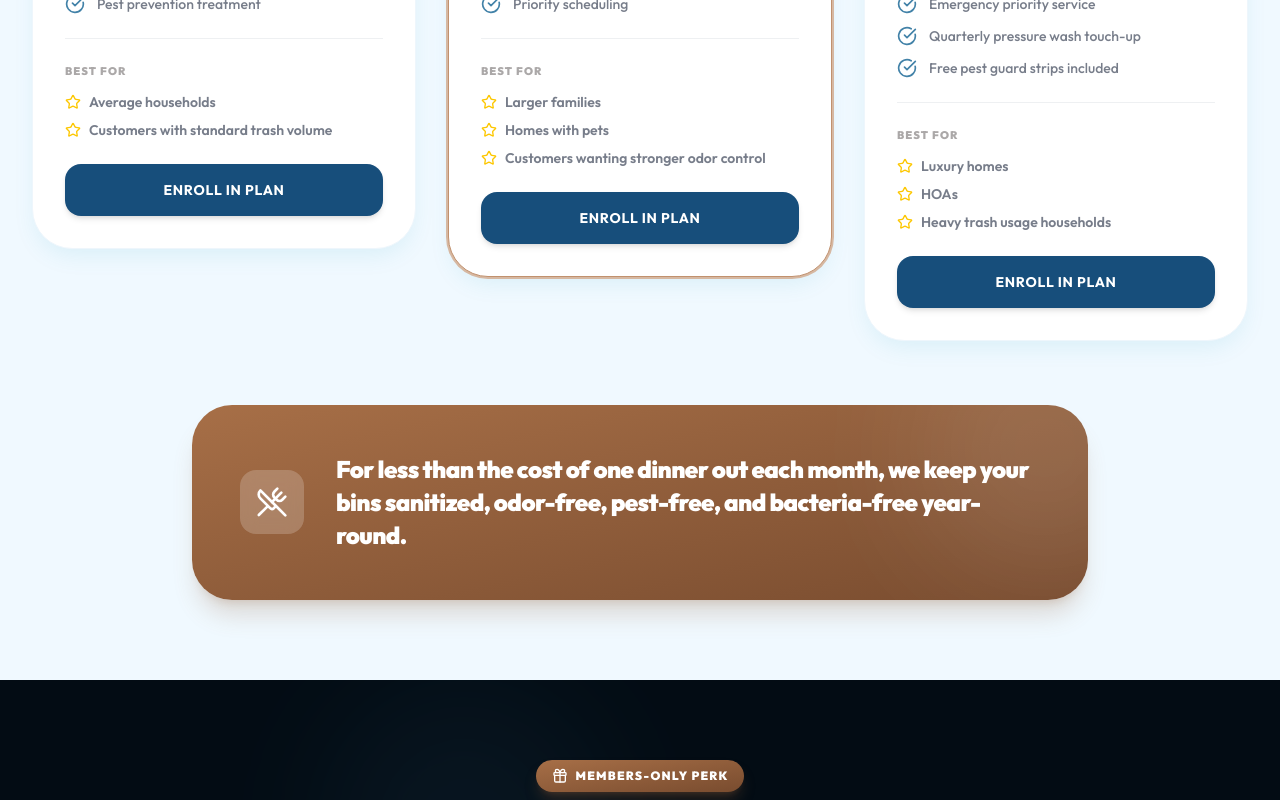
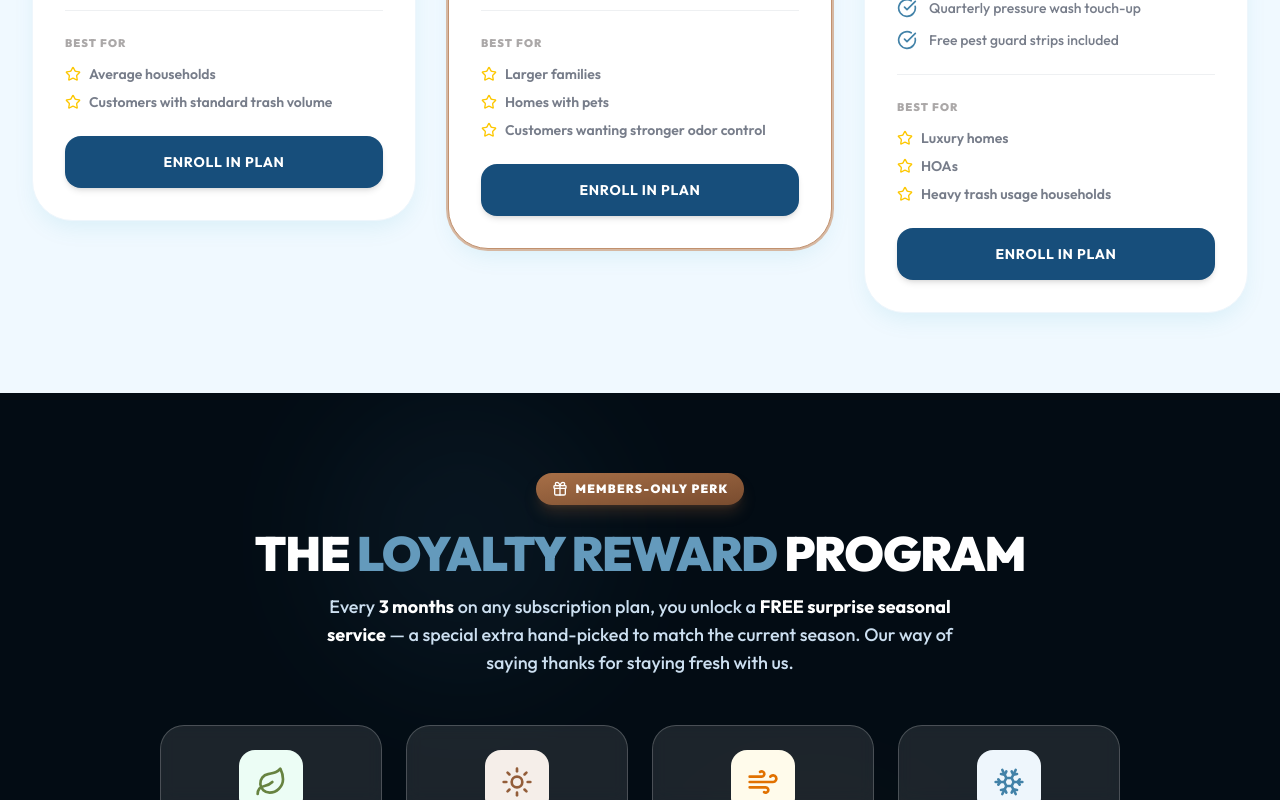
Before and after one commit to sambellettiere-ship-it/FACU, a Next.js app: page /subscriptions in a window 1280 px wide. Shown: the part 1271-2071 px from the top of the page. Built offline with nearby package versions, Linux system fonts and the light colour scheme.

Commit message:
Move value quote to subscription hero, remove set-it-and-forget-it text
Co-Authored-By: Claude Opus 4.8 <noreply@anthropic.com>
Claude-Session: https://claude.ai/code/session_01JFDnNgNd57yDw8D89iSKCv

```diff
--- a/app/subscriptions/page.tsx
+++ b/app/subscriptions/page.tsx
@@ -16,7 +16,6 @@ import {
   Sun,
   Wind,
   Snowflake,
-  UtensilsCrossed,
 } from 'lucide-react';
 import Link from 'next/link';
 import { BOOKING_URL } from '@/lib/servicesData';
@@ -239,7 +238,7 @@ export default function SubscriptionsPage() {
             Never Deal With a <span className="text-cyan-400">Dirty Bin</span> Again
           </h1>
           <p className="max-w-2xl mx-auto text-lg text-cyan-100 font-medium">
-            Set it and forget it. Our subscription plans keep your garbage bins and dumpsters clean, sanitized, and odor-free all year long — plus exclusive loyalty rewards for our members.
+            For less than the cost of one dinner out each month, we keep your bins sanitized, odor-free, pest-free, and bacteria-free year-round.
           </p>
         </div>
       </section>
@@ -320,22 +319,6 @@ export default function SubscriptionsPage() {
               )}
             </motion.div>
           </AnimatePresence>
-
-          {/* Value framing banner */}
-          <motion.div
-            initial={{ opacity: 0, y: 20 }}
-            whileInView={{ opacity: 1, y: 0 }}
-            viewport={{ once: true }}
-            className="mt-16 max-w-4xl mx-auto bg-gradient-to-br from-orange-400 to-orange-600 rounded-[40px] p-8 md:p-12 flex flex-col sm:flex-row items-center gap-6 md:gap-8 text-center sm:text-left relative overflow-hidden shadow-xl shadow-orange-500/20"
-          >
-            <div className="absolute top-0 right-0 w-64 h-64 bg-white/10 rounded-full blur-3xl transform translate-x-1/3 -translate-y-1/3" />
-            <div className="w-16 h-16 flex-shrink-0 bg-white/20 backdrop-blur-sm rounded-2xl flex items-center justify-center relative z-10">
-              <UtensilsCrossed className="w-8 h-8 text-white" />
-            </div>
-            <p className="font-display text-xl md:text-2xl font-black text-white tracking-tight leading-snug relative z-10">
-              For less than the cost of one dinner out each month, we keep your bins sanitized, odor-free, pest-free, and bacteria-free year-round.
-            </p>
-          </motion.div>
         </div>
       </section>
 
```
